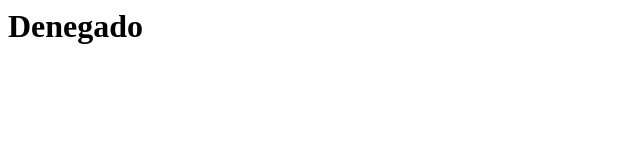
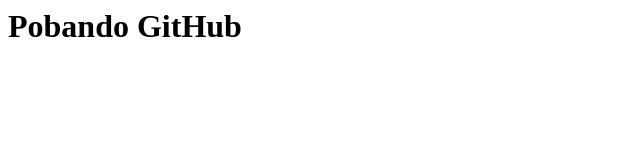
Before and after one commit to jeancarsas/PruebaGit, a plain HTML site: page index.html in a window 1280 px wide. Shown: the whole page, without its empty margins (0-640 px from the left). Drawn offline with Linux system fonts and the light colour scheme.

Commit message:
Agregado Todo el contenido del index
Agregado contenido del index

```diff
--- a/index.html
+++ b/index.html
@@ -1 +1,8 @@
-<h1>Denegado</h1>
+<html>
+<head>
+<title></title>
+</head>
+<body>
+	<h1>Pobando GitHub</h1>
+</body>
+</html>
```
